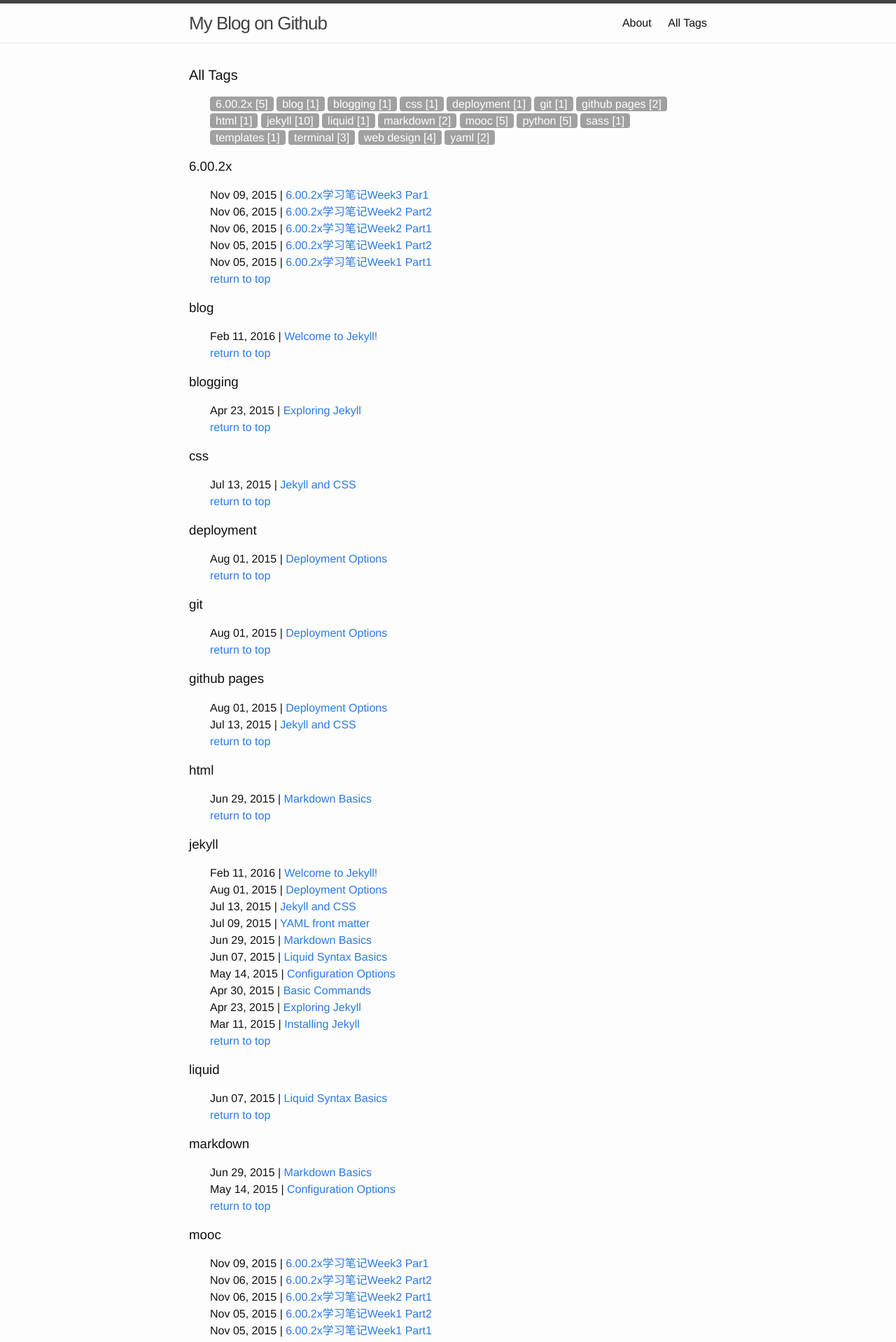
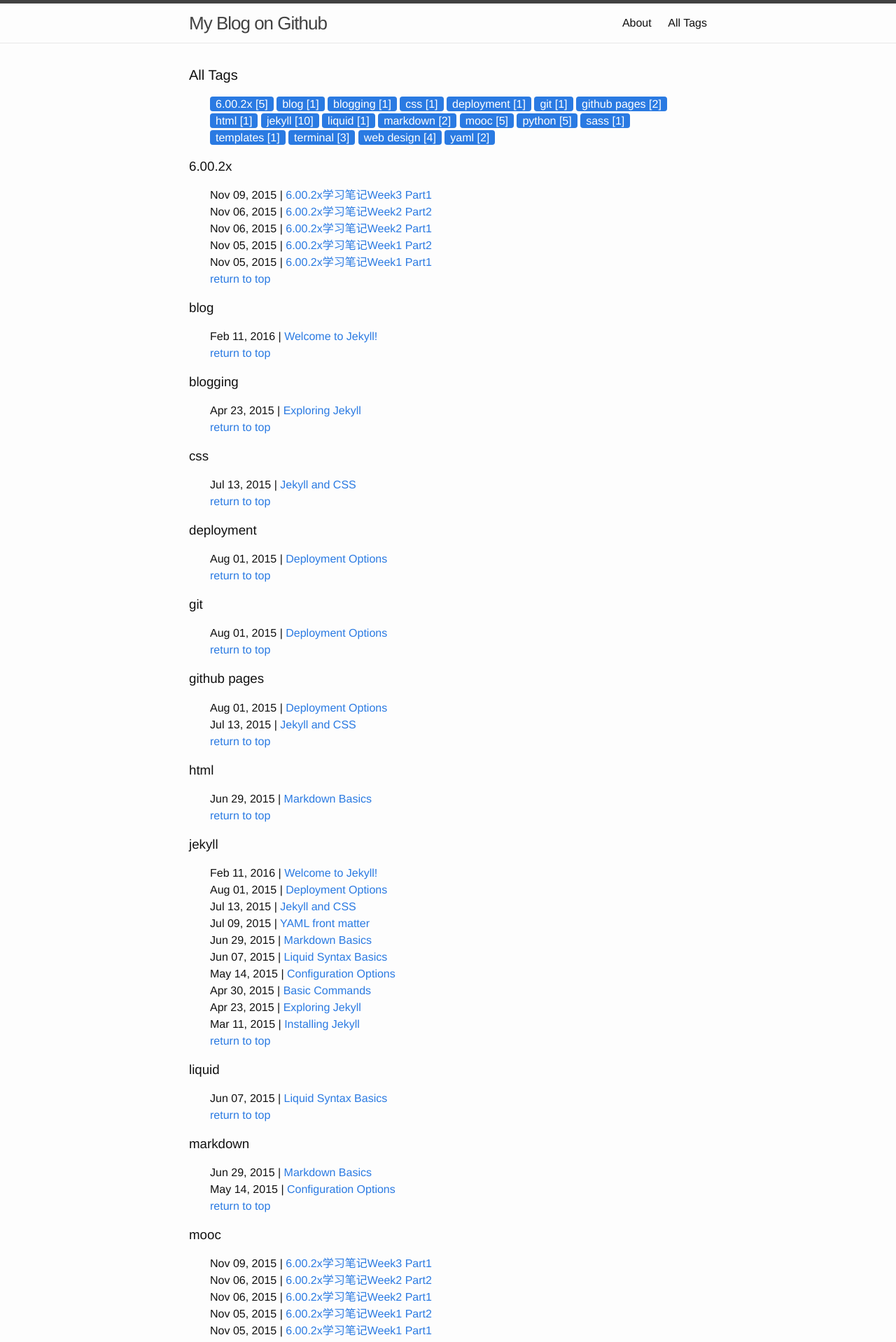
Before and after one commit to nickyfoto/Blog, a Jekyll site: the page built from tags/index.html, in a window 1280 px wide. Shown: the top 1918 px of the page at 70% size. Built offline with Jekyll 4.4.1, drawn with Linux system fonts in a browser that asks for light colours; some of the changed text lies outside the part shown.

Commit message:
change color

```diff
--- a/_posts/2015-11-09-6-00-2x-notes-week3-part1.md
+++ b/_posts/2015-11-09-6-00-2x-notes-week3-part1.md
@@ -1,6 +1,6 @@
 ---
 layout: post
-title:  "6.00.2x学习笔记Week3 Par1"
+title:  "6.00.2x学习笔记Week3 Part1"
 date:   2015-11-09
 author: "Huang Qiang"
 tags: [python, mooc, 6.00.2x]
--- a/tags/index.html
+++ b/tags/index.html
@@ -33,7 +33,7 @@ title: All Tags
 }
 
 .tag-cloud a {
-  background: #A0A0A0;
+  background: #2a7ae2;
   color: white;
   padding: 0.125em 0.5em;
   border-radius: 0.25em;
```
